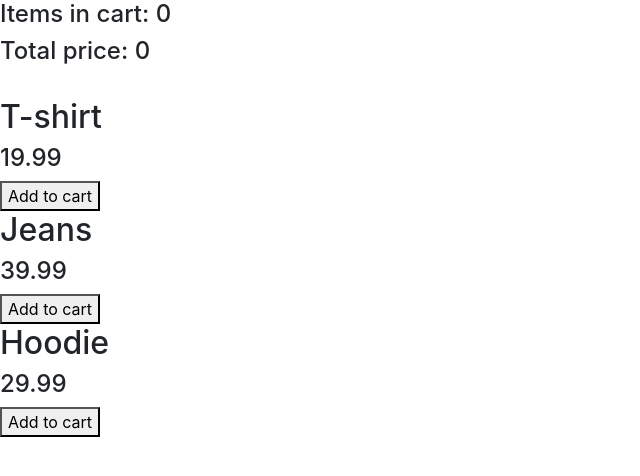
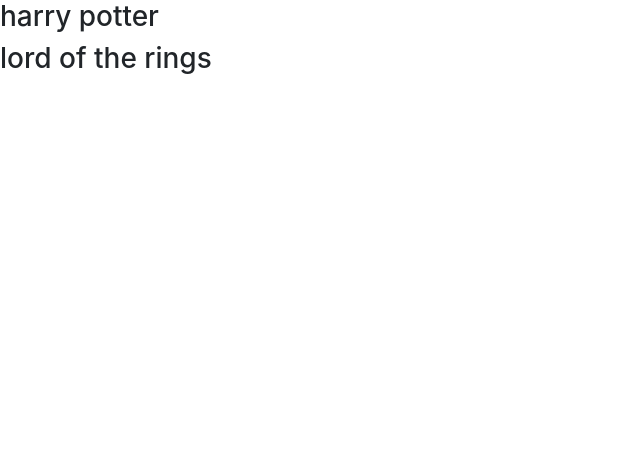
Before and after one commit to HampusJohnOlausson/react-test, a React (Create React App) app: page / in a window 1280 px wide. Shown: the top 476 px of the page, without its empty margins (0-640 px from the left). Built offline with nearby package versions, Linux system fonts and the light colour scheme.

Commit message:
context exercise

```diff
--- a/src/App.js
+++ b/src/App.js
@@ -1,12 +1,14 @@
 import React, { Component } from 'react'
 import Layout from './components/Layout'
+import { MovieProvider } from './components/MovieListContext'
+
 
 export default class App extends Component {
   render() {
     return (
-      <div>
+      <MovieProvider>
         <Layout/>
-      </div>
+      </MovieProvider>
     )
   }
 }
--- a/src/components/Cart.jsx
+++ /dev/null
@@ -1,17 +0,0 @@
-import React, { useContext } from 'react'
-import { CartContext } from './CartContext'
-
-const Cart = () => {
-
-    const [cart, setCart] = useContext(CartContext);
-    const totalPrice = cart.reduce((acc, current, ) => acc + current.price, 0);
-    return (
-        <div>
-            <h4>Items in cart: {cart.length}</h4>
-            <h4>Total price: {totalPrice}</h4>
-            <br/>
-        </div>
-    )
-}
-
-export default Cart
--- a/src/components/CartContext.jsx
+++ /dev/null
@@ -1,12 +0,0 @@
-import React,{ useState } from 'react';
-
-export const CartContext = React.createContext();
-
-export const CartProvider = (props) => {
-
-    const [cart, setCart] = useState([]);
-
-    return <CartContext.Provider value={[cart, setCart]}>
-            {props.children}
-           </CartContext.Provider>;
-}
--- a/src/components/Item.jsx
+++ /dev/null
@@ -1,22 +0,0 @@
-import React, { useContext } from 'react'
-import { CartContext } from './CartContext';
-
-const Item = (props) => {
-
-    const [cart, setCart] = useContext(CartContext);
-
-    const addToCart = () => {
-        const tshirt = {name: props.name, price: props.price }
-        setCart(current => [...current, tshirt]);
-    }
-
-    return (
-        <div>
-            <h2>{props.name}</h2>
-            <h4>{props.price}</h4>
-            <button onClick={addToCart}>Add to cart</button>
-        </div>
-    )
-}
-
-export default Item
--- a/src/components/ItemList.jsx
+++ /dev/null
@@ -1,23 +0,0 @@
-import React from 'react'
-import Item from './Item'
-
-const ItemList = () => {
-
-    const database = [
-        { name: 'T-shirt', price: 19.99, id: 1},
-        { name: 'Jeans', price: 39.99, id: 2},
-        { name: 'Hoodie', price: 29.99, id: 3},
-    ]
-
-    return (
-        <div>
-            {
-                database.map(item => (
-                    <Item name={item.name} price={item.price} key={item.id}/>
-                ))
-            }
-        </div>
-    )
-}
-
-export default ItemList
--- a/src/components/Layout.jsx
+++ b/src/components/Layout.jsx
@@ -1,16 +1,11 @@
 import React from 'react'
-import Cart from './Cart'
-import { CartProvider } from './CartContext'
-import ItemList from './ItemList'
+import MovieList from './MovieList'
 
 const Layout = () => {
     return (
-      <CartProvider>
-        <div>
-          <Cart />
-          <ItemList />
-        </div>
-      </CartProvider>
+      <div>
+        <MovieList/>
+      </div>
     );
 }
 
--- /dev/null
+++ b/src/components/Movie.jsx
@@ -0,0 +1,11 @@
+import React from 'react'
+
+const Movie = (props) => {
+    return (
+        <div>
+            <h3>{props.name}</h3>
+        </div>
+    )
+}
+
+export default Movie
--- /dev/null
+++ b/src/components/MovieList.jsx
@@ -0,0 +1,20 @@
+import React, { useState, useContext } from 'react'
+import Movie from './Movie'
+import {MovieContext} from './MovieListContext'
+
+const MovieList = () => {
+
+    const [movies, setMovies] = useContext(MovieContext)
+    return (
+        <div>
+
+            {
+                movies.map(movie => (
+                    <Movie key={movie.id} name={movie.name}/>
+                 ))
+            }
+        </div>
+    )
+}
+
+export default MovieList
--- /dev/null
+++ b/src/components/MovieListContext.jsx
@@ -0,0 +1,25 @@
+import React, { useState, createContext } from 'react';
+
+export const MovieContext = createContext();
+
+export const MovieProvider = (props) => {
+
+    const [movies, setMovies] = useState([
+        {
+            name: 'harry potter',
+            id: 12
+        },
+        {
+            name: 'lord of the rings',
+            id: 34
+        }
+    ])
+
+    return (
+
+        <MovieContext.Provider value={[movies, setMovies]}>
+            {props.children}
+        </MovieContext.Provider>
+
+    );
+}
```
